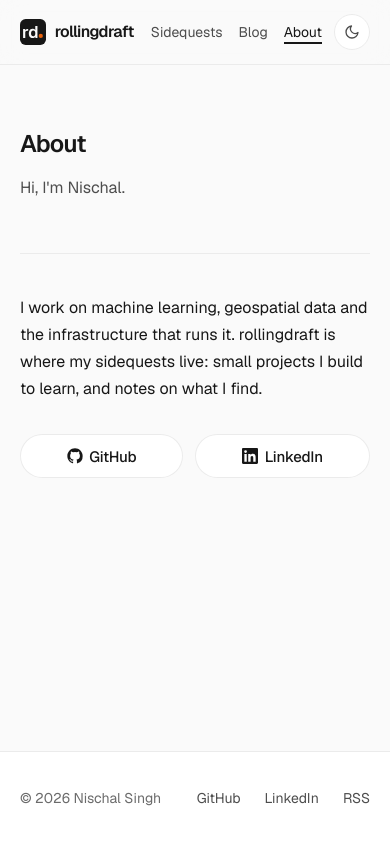
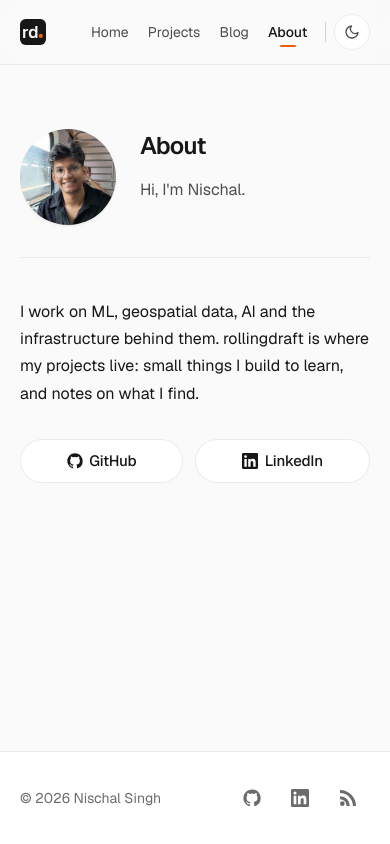
Before and after one commit to davnish/rollingdraft, an Astro site: page /about in a window 390 px wide. Built offline with nearby package versions, Linux system fonts and the light colour scheme; Astro itself is replaced by a stand-in of ours.

Commit message:
New intro copy, Projects naming, Home nav, footer icons, About photo
- Headline "Drafts from my running logs." with a new intro and a small note
  under it; matching meta description and a regenerated share image.
- Sidequests is now Projects in the nav, page title and About (the
  /sidequests/ URL stays so links keep working).
- Header: a Home link, plain nav words with a short orange bar under the
  current page, and a hairline divider before the theme toggle.
- Footer: GitHub, LinkedIn and RSS as icons.
- About: round profile photo (GitHub avatar, 240px).

```diff
--- /dev/null
+++ b/src/components/icons/Rss.astro
@@ -0,0 +1 @@
+<svg viewBox="3 3.5 17.5 17.5" width="18" height="18" fill="currentColor" aria-hidden="true"><path d="M4 4.5v3a12.5 12.5 0 0 1 12.5 12.5h3A15.5 15.5 0 0 0 4 4.5Zm0 6v3a6.5 6.5 0 0 1 6.5 6.5h3A9.5 9.5 0 0 0 4 10.5ZM6.25 15.5a2.25 2.25 0 1 0 0 4.5 2.25 2.25 0 0 0 0-4.5Z"/></svg>
--- a/src/layouts/Base.astro
+++ b/src/layouts/Base.astro
@@ -1,6 +1,9 @@
 ---
 import '../styles/global.css';
 import RdMark from '../components/RdMark.astro';
+import GitHub from '../components/icons/GitHub.astro';
+import LinkedIn from '../components/icons/LinkedIn.astro';
+import Rss from '../components/icons/Rss.astro';
 
 interface Props {
   title?: string;
@@ -8,12 +11,13 @@ interface Props {
 }
 
 const site = 'rollingdraft';
-const { title, description = 'Hi, welcome. These are my sidequests in ML, geospatial, infrastructure and AI. I build, learn and try to write down what I find.' } = Astro.props;
+const { title, description = 'Hi, welcome to my quests. I build, deploy and try to write down what I learn along the way.' } = Astro.props;
 const fullTitle = title ? `${title} · ${site}` : site;
 const canonical = new URL(Astro.url.pathname, Astro.site);
 const path = Astro.url.pathname.replace(/\/$/, '') || '/';
 const nav = [
-  { href: '/sidequests', label: 'Sidequests' },
+  { href: '/', label: 'Home' },
+  { href: '/sidequests', label: 'Projects' },
   { href: '/blog', label: 'Blog' },
   { href: '/about', label: 'About' },
 ];
@@ -61,9 +65,10 @@ const isCurrent = (href: string) => path === href || path.startsWith(`${href}/`)
         <a class="rd-wordmark" href="/" aria-label="rollingdraft home"><RdMark size={26} /><span>rollingdraft</span></a>
         <nav class="site-nav" aria-label="Main">
           {nav.map((item) => (
-            <a class="word-link" href={`${item.href}/`} aria-current={isCurrent(item.href) ? 'page' : undefined}>{item.label}</a>
+            <a class="nav-link" href={item.href === '/' ? '/' : `${item.href}/`} aria-current={isCurrent(item.href) ? 'page' : undefined}>{item.label}</a>
           ))}
         </nav>
+        <span class="nav-divider" aria-hidden="true"></span>
         <button class="theme-toggle" type="button" aria-label="Dark mode" aria-pressed="false" data-theme-toggle>
           <svg class="icon-moon" viewBox="0 0 24 24" fill="none" stroke="currentColor" stroke-width="2" stroke-linecap="round" stroke-linejoin="round" aria-hidden="true"><path d="M21 12.8A9 9 0 1 1 11.2 3a7 7 0 0 0 9.8 9.8Z"/></svg>
           <svg class="icon-sun" viewBox="0 0 24 24" fill="none" stroke="currentColor" stroke-width="2" stroke-linecap="round" stroke-linejoin="round" aria-hidden="true"><circle cx="12" cy="12" r="4"/><path d="M12 2v2M12 20v2M4.9 4.9l1.4 1.4M17.7 17.7l1.4 1.4M2 12h2M20 12h2M4.9 19.1l1.4-1.4M17.7 6.3l1.4-1.4"/></svg>
@@ -77,9 +82,9 @@ const isCurrent = (href: string) => path === href || path.startsWith(`${href}/`)
       <div class="wrap-wide">
         <span>© {new Date().getFullYear()} Nischal Singh</span>
         <nav aria-label="Elsewhere">
-          <a class="word-link" href="https://github.com/davnish">GitHub</a>
-          <a class="word-link" href="https://www.linkedin.com/in/nischal-singh/">LinkedIn</a>
-          <a class="word-link" href="/rss.xml">RSS</a>
+          <a class="icon-link" href="https://github.com/davnish" aria-label="GitHub" title="GitHub"><GitHub /></a>
+          <a class="icon-link" href="https://www.linkedin.com/in/nischal-singh/" aria-label="LinkedIn" title="LinkedIn"><LinkedIn /></a>
+          <a class="icon-link" href="/rss.xml" aria-label="RSS feed" title="RSS feed"><Rss /></a>
         </nav>
       </div>
     </footer>
--- a/src/pages/about.astro
+++ b/src/pages/about.astro
@@ -6,14 +6,17 @@ import LinkedIn from '../components/icons/LinkedIn.astro';
 
 <Base title="About" description="About Nischal Singh and rollingdraft.">
   <article class="prose wrap">
-    <header>
-      <h1>About</h1>
-      <p class="lede">Hi, I'm Nischal.</p>
+    <header class="about-head">
+      <img class="avatar" src="/me.jpg" alt="Nischal Singh" width="96" height="96" />
+      <div>
+        <h1>About</h1>
+        <p class="lede">Hi, I'm Nischal.</p>
+      </div>
     </header>
 
     <p>
-      I work on machine learning, geospatial data and the infrastructure that runs it. rollingdraft is where
-      my sidequests live: small projects I build to learn, and notes on what I find.
+      I work on ML, geospatial data, AI and the infrastructure behind them. rollingdraft is where
+      my projects live: small things I build to learn, and notes on what I find.
     </p>
 
     <div class="hero-actions">
--- a/src/pages/sidequests/index.astro
+++ b/src/pages/sidequests/index.astro
@@ -6,10 +6,10 @@ import { getProjects } from '../../content';
 const projects = await getProjects();
 ---
 
-<Base title="Sidequests" description="Side projects and experiments, each running on its own rollingdraft.com subdomain.">
+<Base title="Projects" description="Side projects and experiments, each running on its own rollingdraft.com subdomain.">
   <section class="page-head wrap-wide">
-    <h1>Sidequests</h1>
-    <p class="lede">Projects I've built or am building. Live ones run on their own rollingdraft.com subdomain.</p>
+    <h1>Projects</h1>
+    <p class="lede">Projects I've built or am still building. The ones currently deployed are marked with a green <em>live</em> tag.</p>
   </section>
   <section class="wrap-wide">
     <ul class="cards">{projects.map((p) => <ProjectCard project={p} />)}</ul>
--- a/src/styles/global.css
+++ b/src/styles/global.css
@@ -86,10 +86,20 @@ h3 { font-size: 1rem; line-height: 1.4; letter-spacing: -0.01em; }
 .site-header .wrap-wide { display: flex; align-items: center; gap: 1.5rem; height: 4rem; }
 .site-header .rd-wordmark { font-size: 1rem; display: inline-flex; align-items: center; gap: 0.55rem; min-height: 2.75rem; }
 .prose .hero-actions .btn svg { width: 1rem; height: 1rem; }
-.site-nav { display: flex; align-items: center; gap: 1.5rem; margin-left: auto; }
-.site-nav a { font-size: 0.875rem; display: inline-flex; align-items: center; min-height: 2.75rem; }
-.site-nav a[aria-current='page'] { color: var(--rd-text); }
-.site-nav a[aria-current='page']::after { transform: scaleX(1); height: 2px; }
+/* Nav: plain words. The current page is in ink with a short orange bar under
+ * it; hover darkens. A hairline divider separates the pages from the theme control. */
+.site-nav { display: flex; align-items: center; gap: 0.25rem; margin-left: auto; }
+.nav-link {
+  position: relative; display: inline-flex; align-items: center; height: 2.75rem; padding: 0 0.75rem;
+  font-size: 0.875rem; color: var(--rd-muted); transition: color 120ms var(--ease);
+}
+.nav-link:hover { color: var(--rd-text); transition-duration: 150ms; }
+.nav-link[aria-current='page'] { color: var(--rd-text); font-weight: 500; }
+.nav-link[aria-current='page']::after {
+  content: ''; position: absolute; left: 50%; bottom: 0.45rem; width: 1rem; height: 2px;
+  margin-left: -0.5rem; border-radius: 2px; background: var(--rd-brand);
+}
+.nav-divider { width: 1px; height: 1.25rem; background: var(--rd-border-strong); flex-shrink: 0; }
 
 .theme-toggle {
   display: inline-grid; place-items: center; width: 2.25rem; height: 2.25rem; flex-shrink: 0;
@@ -113,11 +123,18 @@ h3 { font-size: 1rem; line-height: 1.4; letter-spacing: -0.01em; }
   display: flex; justify-content: space-between; align-items: center; gap: 0.5rem 1rem;
   padding-block: 1.5rem; flex-wrap: wrap; color: var(--rd-faint);
 }
-.site-footer nav { display: flex; gap: 1.5rem; }
+.site-footer nav { display: flex; gap: 0.25rem; }
+.site-footer .icon-link {
+  justify-content: center; min-width: 2.75rem; color: var(--rd-faint); border-radius: var(--rd-radius-sm);
+  transition: color 150ms var(--ease, ease), transform 150ms var(--ease, ease);
+}
+.site-footer .icon-link:hover { color: var(--rd-text); transform: translateY(-1px); }
+.site-footer .icon-link:active { transform: translateY(0) scale(0.95); transition-duration: 90ms; }
 .site-footer a { display: inline-flex; align-items: center; min-height: 2.75rem; }
 
 /* ---------- Sections ---------- */
 .hero { padding-block: 4.5rem 3rem; }
+.hero-note { font-size: 0.8125rem; line-height: 1.5; color: var(--rd-faint); max-width: 36rem; margin: 0.5rem 0 0; }
 .hero-actions { display: flex; gap: 0.75rem; margin-top: 2rem; flex-wrap: wrap; }
 .section { padding-block: 3rem; border-top: 1px solid var(--rd-border); }
 .section-head { display: flex; justify-content: space-between; align-items: center; gap: 1rem; margin-bottom: 1.5rem; }
@@ -208,6 +225,10 @@ h3 { font-size: 1rem; line-height: 1.4; letter-spacing: -0.01em; }
 .prose header { margin-bottom: 2.5rem; padding-bottom: 2rem; border-bottom: 1px solid var(--rd-border); }
 .prose header .status { margin-bottom: 1rem; }
 .prose header .lede { margin-top: 1rem; }
+.about-head { display: flex; align-items: center; gap: 1.5rem; }
+.about-head .lede { margin-top: 0.5rem; }
+.prose .avatar, .avatar { width: 96px; height: 96px; border-radius: 999px; object-fit: cover; flex-shrink: 0; box-shadow: var(--rd-ring), var(--rd-shadow-1); }
+@media (max-width: 24rem) { .about-head { gap: 1rem; } .prose .avatar { width: 72px; height: 72px; } }
 .prose header .meta { font-family: var(--rd-mono); color: var(--rd-faint); font-size: 0.8125rem; margin: 1.25rem 0 0.75rem; }
 .prose header .meta a { font-family: var(--rd-font); font-size: 0.9375rem; }
 .prose h2 { font-size: 1.125rem; margin: 2.5rem 0 0.75rem; }
@@ -242,8 +263,10 @@ h3 { font-size: 1rem; line-height: 1.4; letter-spacing: -0.01em; }
 /* ---------- Small screens ---------- */
 @media (max-width: 34rem) {
   .wrap, .wrap-wide { width: calc(100% - 2.5rem); }
-  .site-header .wrap-wide { gap: 0.75rem; }
-  .site-nav { gap: 1rem; }
+  .site-header .wrap-wide { gap: 0.5rem; }
+  .site-nav { gap: 0; }
+  .nav-link { padding: 0 0.6rem; }
+  .site-header .rd-wordmark span { display: none; }
   .hero { padding-block: 3rem 2rem; }
   .hero-actions .btn { flex: 1 1 auto; }
   .br-wide { display: none; }
@@ -252,8 +275,7 @@ h3 { font-size: 1rem; line-height: 1.4; letter-spacing: -0.01em; }
 @media (max-width: 24rem) {
   .wrap, .wrap-wide { width: calc(100% - 2rem); }
   .site-header .rd-wordmark { font-size: 0.9375rem; }
-  .site-nav { gap: 0.75rem; }
-  .site-nav a { font-size: 0.8125rem; }
+  .nav-link { padding: 0 0.45rem; font-size: 0.8125rem; }
 }
 
 @media (prefers-reduced-motion: reduce) {
```
Also changed, not shown: scripts/og-image.html (+1 -1 lines), src/pages/index.astro (+4 -4 lines), public/me.jpg (added), public/og.png.
